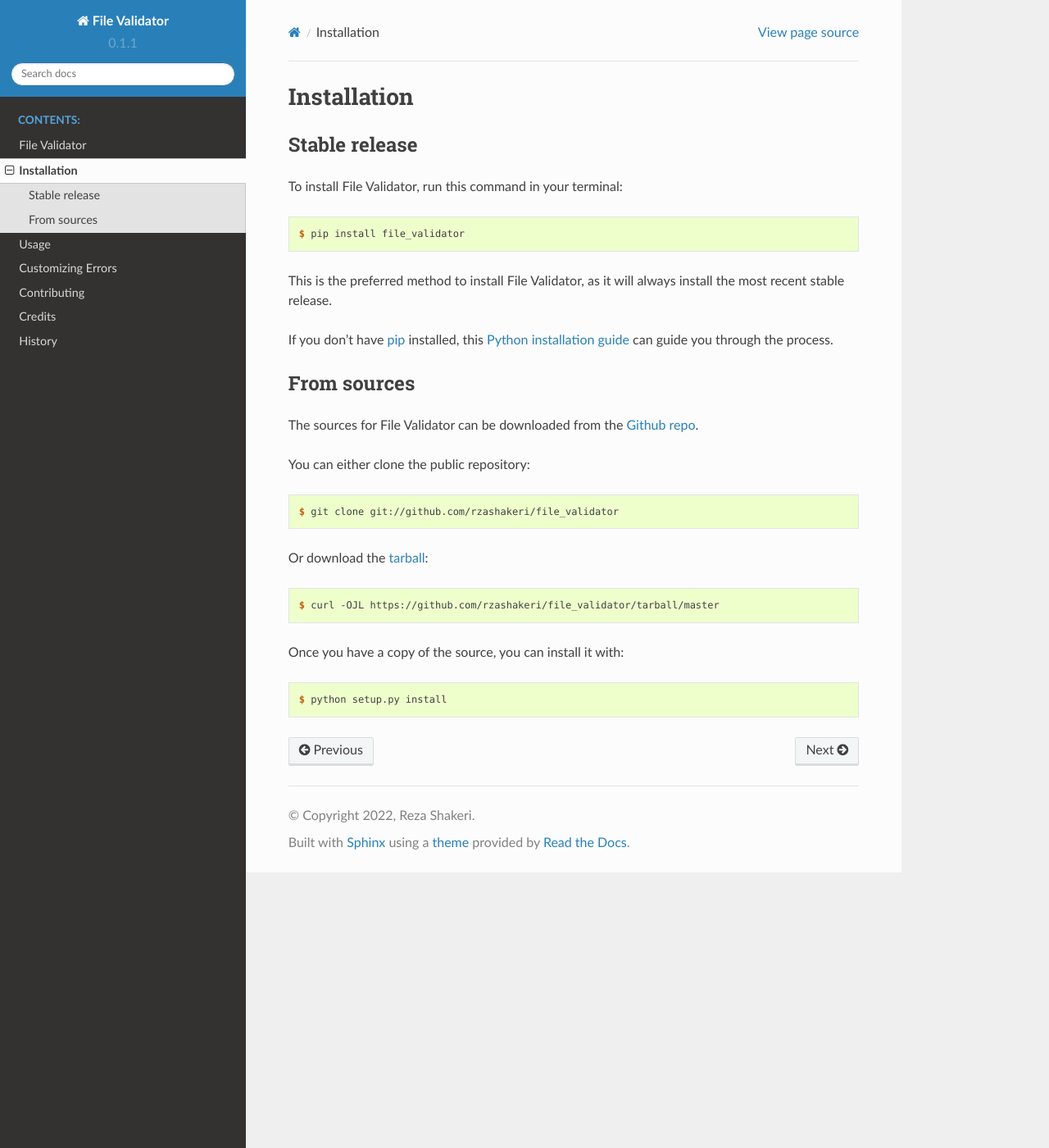
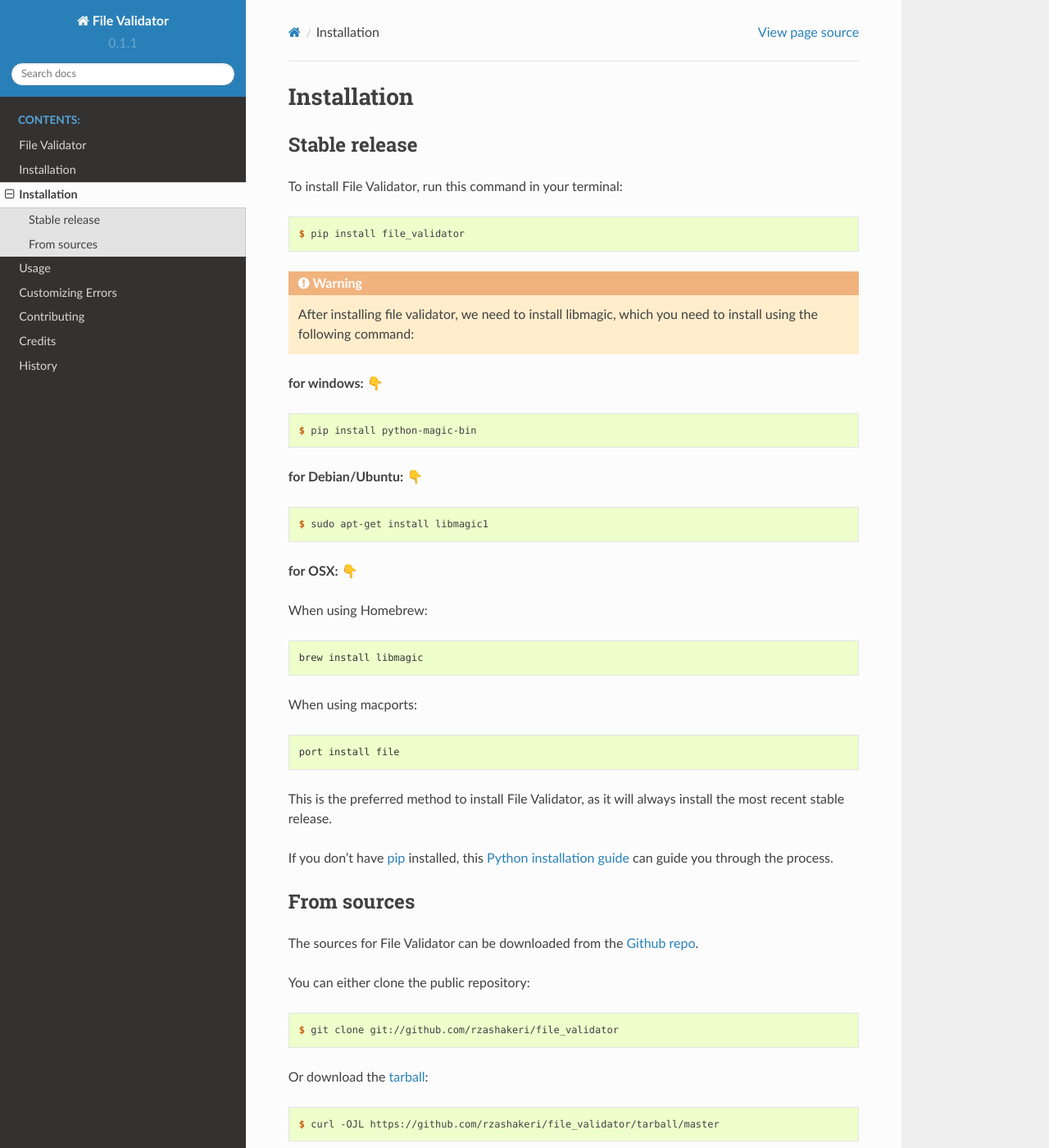
Before and after one commit to file-validator/file-validator, a Sphinx documentation site: the page built from docs/installation.rst, in a window 1280 px wide and 1400 px high. Shown: the whole window at 82% size. Built offline with Sphinx 7.4.7 and the Read the Docs theme 2.0.0, drawn with Linux system fonts in a browser that asks for light colours.

Commit message:
docs: update installation guide

```diff
--- a/docs/installation.rst
+++ b/docs/installation.rst
@@ -13,6 +13,41 @@
 .. code-block:: console
 
     $ pip install file_validator
+
+
+.. warning::
+    After installing file validator, we need to install libmagic,
+    which you need to install using the following command:
+
+**for windows:** 👇
+
+.. code-block:: console
+
+    $ pip install python-magic-bin
+
+
+**for Debian/Ubuntu:**  👇
+
+.. code-block:: console
+
+    $ sudo apt-get install libmagic1
+
+**for OSX:**  👇
+
+When using Homebrew:
+
+.. code-block:: console
+
+    brew install libmagic
+
+
+When using macports:
+
+.. code-block:: console
+
+    port install file
+
+
 
 This is the preferred method to install File Validator, as it will always install the most recent stable release.
 
```
Also changed, not shown: README.rst (+50 -0 lines).
